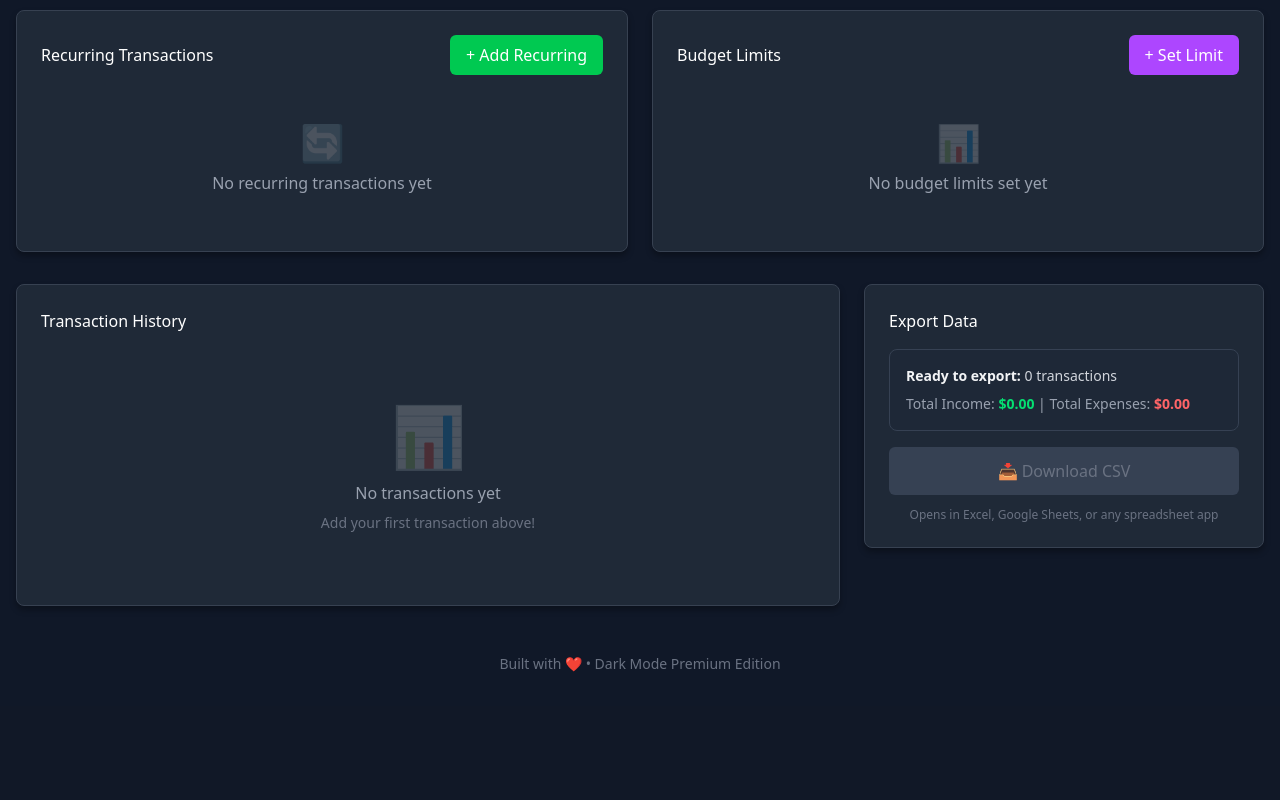
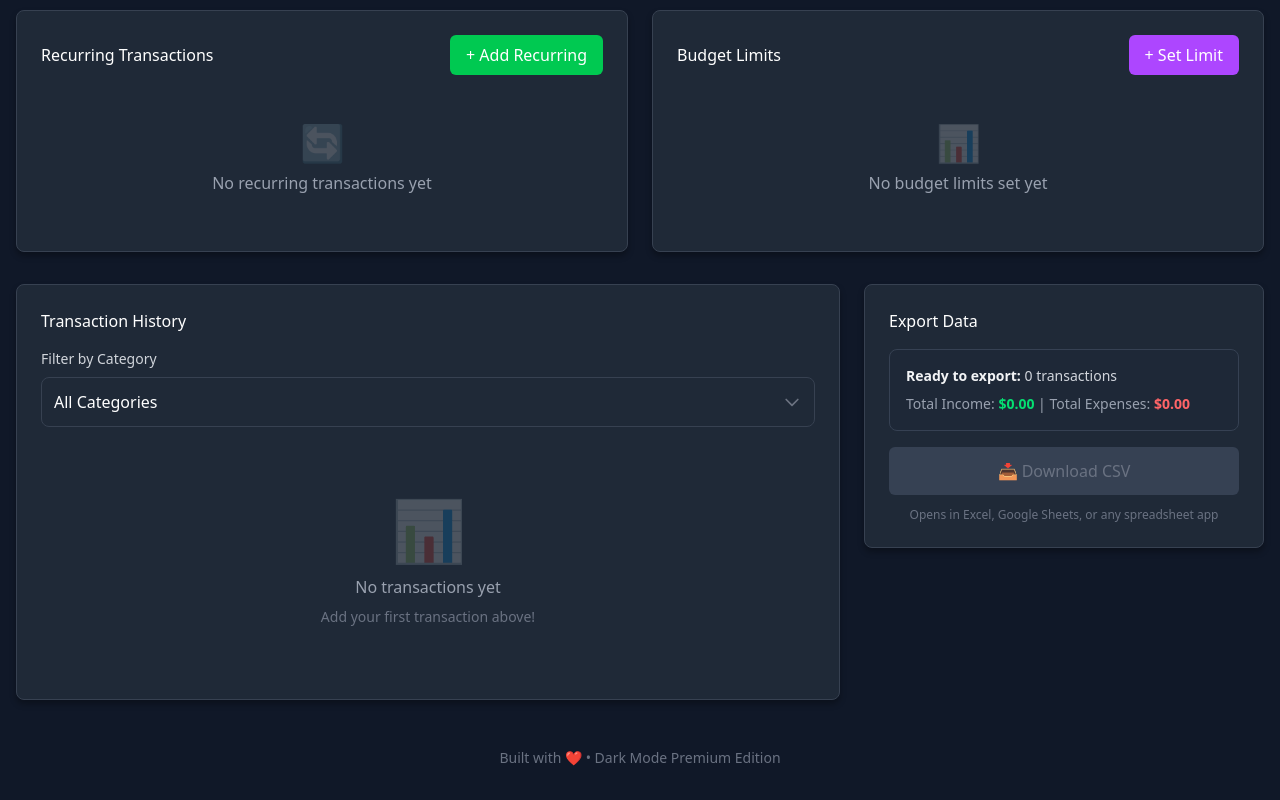
Before and after one commit to dttigers/budget-tracker, a React (Vite) app: page / in a window 1280 px wide. Shown: the part 782-1582 px from the top of the page. Before the commit the page ends 1488 px from the top, so only its background shows below. Built offline with nearby package versions, Linux system fonts and the light colour scheme.

Commit message:
Add category filter to transaction list and update filtering logic

```diff
--- a/src/App.jsx
+++ b/src/App.jsx
@@ -26,6 +26,7 @@ function App() {
 
   const [dateFilter, setDateFilter] = useState('all');
   const [typeFilter, setTypeFilter] = useState('all'); // NEW: Filter by type
+  const [categoryFilter, setCategoryFilter] = useState('all'); // NEW: Filter by category
 
   useEffect(() => {
     localStorage.setItem('transactions', JSON.stringify(transactions));
@@ -138,7 +139,13 @@ function App() {
         passesTypeFilter = t.type === typeFilter;
       }
 
-      return passesDateFilter && passesTypeFilter;
+      // Category filter
+      let passesCategoryFilter = true;
+      if (categoryFilter !== 'all') {
+        passesCategoryFilter = t.category === categoryFilter;
+      }
+
+      return passesDateFilter && passesTypeFilter && passesCategoryFilter;
     });
   };
 
@@ -153,13 +160,21 @@ function App() {
     }
   };
 
+  // Get unique categories from transactions
+  const getCategories = () => {
+    const predefinedCategories = ['Transportation', 'Entertainment', 'Bills', 'Shopping', 'Healthcare'];
+    const transactionCategories = new Set(transactions.map(t => t.category));
+    const allCategories = new Set([...predefinedCategories, ...transactionCategories]);
+    return Array.from(allCategories).sort();
+  };
+
   return (
     <div className="min-h-screen bg-gray-900 py-8 px-4">
       <div className="max-w-7xl mx-auto">
         <div className="flex flex-col md:flex-row md:justify-between md:items-center mb-8 gap-4">
           <div className="flex items-center gap-3">
             <img src="/cashclarity-icon.svg" alt="CashClarity" className="h-10 w-10" />
-            <h1 className="text-4xl font-bold bg-gradient-to-r from-cyan-400 to-blue-500 bg-clip-text text-transparent">
+            <h1 className="text-4xl font-bold bg-linear-to-r from-cyan-400 to-blue-500 bg-clip-text text-transparent">
              CashClarity
             </h1>
             <p className="text-gray-400 text-sm">Track smarter, spend better</p>
@@ -229,6 +244,9 @@ function App() {
             <TransactionList
               transactions={filteredTransactions}
               onDeleteTransaction={deleteTransaction}
+              categories={getCategories()}
+              categoryFilter={categoryFilter}
+              onCategoryFilterChange={setCategoryFilter}
             />
           </div>
           <div className="animate-fadeIn">
--- a/src/components/TransactionList.jsx
+++ b/src/components/TransactionList.jsx
@@ -1,34 +1,37 @@
-function TransactionList({ transactions, onDeleteTransaction, typeFilter = 'all', onClearFilter }) {
-  const filteredTransactions = typeFilter === 'all'
-    ? transactions
-    : transactions.filter(t => t.type === typeFilter);
+function TransactionList({ transactions, onDeleteTransaction, categories = [], categoryFilter = 'all', onCategoryFilterChange }) {
 
   return (
     <div className="premium-card p-6">
-      <div className="flex justify-between items-center mb-6">
-        <h2 className="section-header">
-          {typeFilter === 'all' ? 'Transaction History' :
-           typeFilter === 'income' ? '💰 Income' : '💸 Expenses'}
-        </h2>
-        {typeFilter !== 'all' && (
-          <button
-            onClick={onClearFilter}
-            className="text-sm text-gray-400 hover:text-cyan-400 transition-colors"
-          >
-            Show All ×
-          </button>
-        )}
+      <div className="flex justify-between items-center mb-4">
+        <h2 className="section-header">Transaction History</h2>
       </div>
 
-      {filteredTransactions.length === 0 ? (
+      {/* Category Filter */}
+      {categories.length > 0 && (
+        <div className="mb-6">
+          <label className="block text-sm text-gray-400 mb-2">Filter by Category</label>
+          <select
+            value={categoryFilter}
+            onChange={(e) => onCategoryFilterChange(e.target.value)}
+            className="w-full bg-gray-700 border border-gray-600 rounded-lg px-4 py-2.5 text-white focus:outline-none focus:ring-2 focus:ring-cyan-400 focus:border-transparent transition-all hover:bg-gray-650"
+          >
+            <option value="all">All Categories</option>
+            {categories.map(category => (
+              <option key={category} value={category}>{category}</option>
+            ))}
+          </select>
+        </div>
+      )}
+
+      {transactions.length === 0 ? (
         <div className="text-center py-12">
           <div className="text-6xl mb-4 opacity-20">📊</div>
           <p className="text-gray-400">No transactions yet</p>
           <p className="text-gray-500 text-sm mt-2">Add your first transaction above!</p>
         </div>
       ) : (
-        <div className="space-y-3 max-h-[500px] overflow-y-auto custom-scrollbar pr-2">
-          {filteredTransactions.map(transaction => (
+        <div className="space-y-3 max-h-125 overflow-y-auto custom-scrollbar pr-2">
+          {transactions.map(transaction => (
             <div
               key={transaction.id}
               className="transaction-item group"
@@ -78,11 +81,11 @@ function TransactionList({ transactions, onDeleteTransaction, typeFilter = 'all'
         </div>
       )}
 
-      {filteredTransactions.length > 0 && (
+      {transactions.length > 0 && (
         <div className="mt-4 pt-4 border-t border-gray-700">
           <p className="text-sm text-gray-400 text-center">
-            {filteredTransactions.length} transaction{filteredTransactions.length !== 1 ? 's' : ''}
-            {typeFilter !== 'all' ? ` (${typeFilter})` : ' total'}
+            {transactions.length} transaction{transactions.length !== 1 ? 's' : ''}
+            {categoryFilter !== 'all' ? ` (${categoryFilter})` : ''}
           </p>
         </div>
       )}
```
